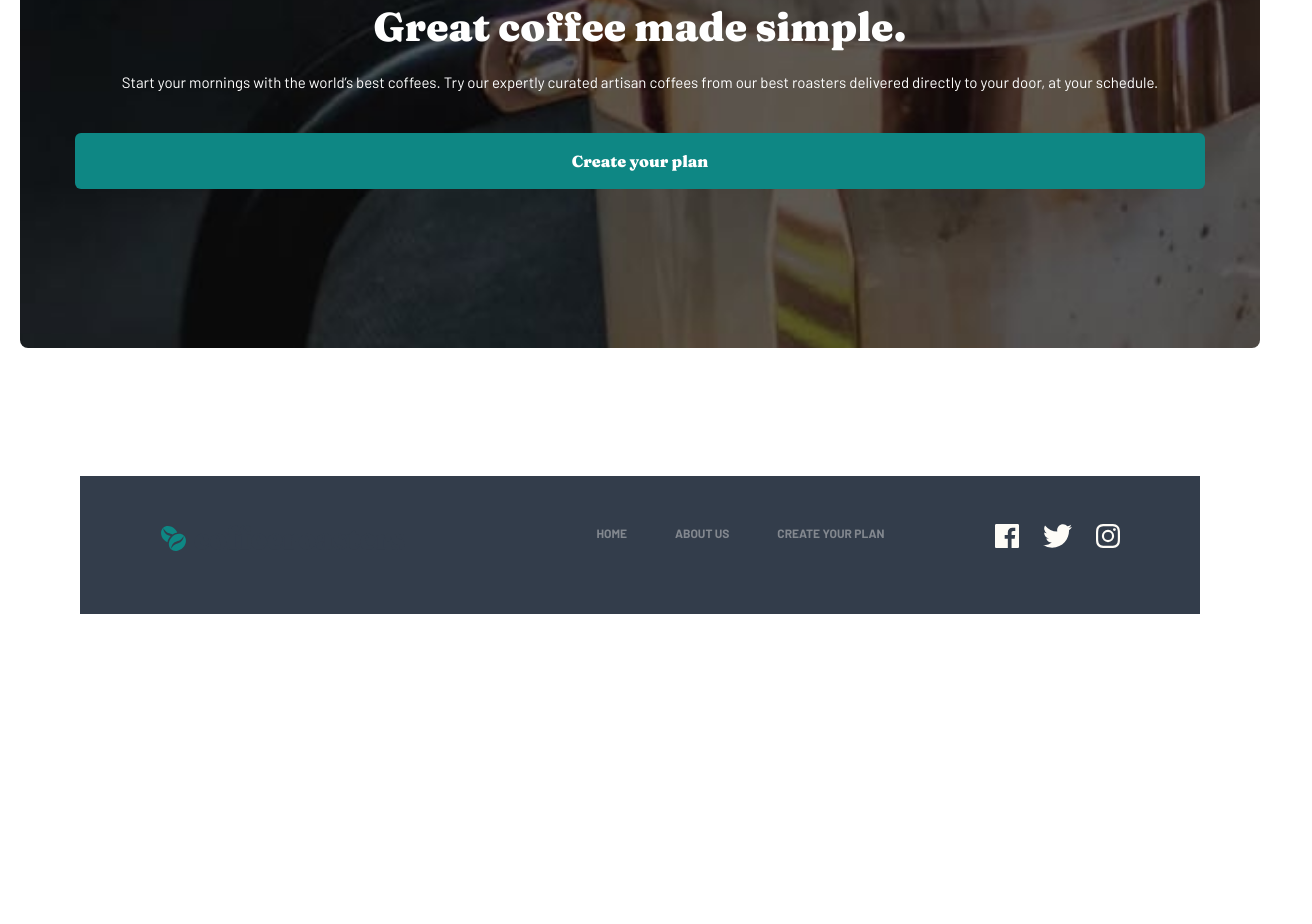
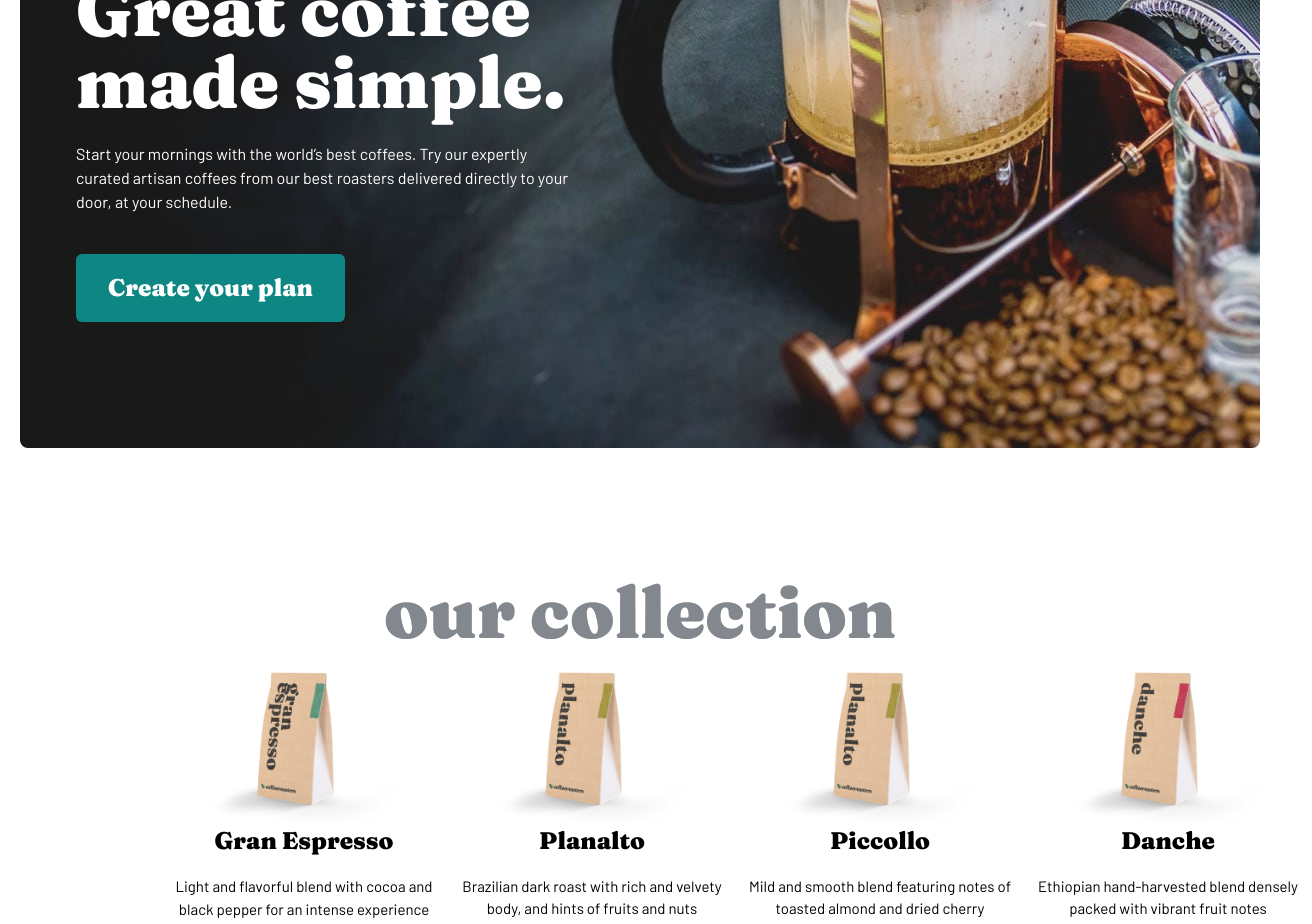
Before and after one commit to AnnaKus5/CoffeeRoasters, a React (Vite) app: page / in a window 1280 px wide. Shown: the part 260-1184 px from the top of the page, 1312 px wide, since content can reach past the window. Before the commit the page ends 922 px from the top, so only its background shows below. Built offline with nearby package versions, Linux system fonts and the light colour scheme.

Commit message:
Style products section

```diff
--- a/src/components/Button.jsx
+++ b/src/components/Button.jsx
@@ -1,5 +1,5 @@
 export default function Button () {
     return (
-        <button className="py-4 mx-[55px] bg-darkCyan rounded-[6px] text-white text-lg font-serif leadtin-6">Create your plan</button>
+        <button className="py-4 px-8 mx-[55px] bg-darkCyan rounded-[6px] text-white text-lg font-serif leadtin-6 sm:ml-0">Create your plan</button>
     )
 }
--- a/src/components/Footer.jsx
+++ b/src/components/Footer.jsx
@@ -3,7 +3,7 @@ import SocialMediaIcons from "./SocialMediaIcons"
 
 export default function Footer() {
     return (
-        <footer className="bg-darkGreyBlue mx-6 mb-12 pt-12 pb-14 md:pb-0 sm:mx-10 sm:mt-10 md:flex md:justify-between md:mx-20">
+        <footer className="bg-darkGreyBlue mx-6 mb-12 pt-12 pb-14 md:pb-0 sm:mx-10 sm:mt-10 md:flex md:justify-between md:mx-20 justify-between">
             <img className="h-5 sm:h-7 mb-12 mx-auto md:mx-20" src="public\images\shared\desktop\logo.svg"></img>
             <Navigation footer={true}/>
             <SocialMediaIcons />
--- a/src/components/HeroSection.jsx
+++ b/src/components/HeroSection.jsx
@@ -4,11 +4,22 @@ import tabletImage from '../../public/images/home/tablet/image-hero-coffeepress.
 import desktopImage from '../../public/images/home/desktop/image-hero-coffeepress.jpg'
 
 export default function HeroSection() {
+
+    const styles = {
+        backgroundMobile: ``
+    }
     return (
-        <div className="grid cols-1 content-center mx-5 mt-10 mb-32 w-82 h-[500px] rounded-lg bg-cover" style={{ backgroundImage: "url(public/images/home/mobile/image-hero-coffeepress.jpg)" }}>
-            <h1 className="font-serif text-text5xl text-white text-center leading-10 mb-6">Great coffee made simple.</h1>
-            <p className="text-white text-center text-[15px] mb-10">Start your mornings with the world’s best coffees. Try our expertly curated artisan coffees from our best roasters delivered directly to your door, at your schedule.</p>
+        <div className="grid cols-1 content-center mx-5 mt-10 mb-32 w-82 h-[500px] rounded-lg bg-cover bg-center
+        bg-[url('../../public/images/home/mobile/image-hero-coffeepress.jpg')]
+        sm:bg-[url('../../public/images/home/tablet/image-hero-coffeepress.jpg')]
+        md:bg-[url('../../public/images/home/desktop/image-hero-coffeepress.jpg')] md:h-[600px]"
+         >
+            <div className="sm:ml-14 sm:w-[400px] md:w-[500px]">
+            <h1 className="font-serif text-text5xl text-white text-center leading-10 mb-6 sm:text-left md:text-text7xl md:leading-[72px]">Great coffee made simple.</h1>
+            <p className="text-white text-center text-[15px] mb-10 sm:text-left md:text-base">Start your mornings with the world’s best coffees. Try our expertly curated artisan coffees from our best roasters delivered directly to your door, at your schedule.</p>
             <Button />
+
+            </div>
         </div>
     )
 }
--- a/src/components/HomePage.jsx
+++ b/src/components/HomePage.jsx
@@ -1,9 +1,11 @@
 import HeroSection from "./HeroSection";
+import ProductsContainer from "./ProductsContainer";
 
 export default function HomePage () {
     return(
         <>
         <HeroSection />
+        <ProductsContainer />
         </>
     )
 }
--- a/src/components/Navigation.jsx
+++ b/src/components/Navigation.jsx
@@ -4,9 +4,9 @@ export default function Navigation ({footer}) {
 
     return (
         <ul className={`${footer ? "text-center mb-12 mx-auto" : "hidden"} sm:flex justify-between w-72`}>
-            <li className={`${footer ? "mb-6 hover:text-lightCream" : ""} text-sm font-sans font-bold text-grey hover:text-black cursor-pointer`}>HOME</li>
-            <li className={`${footer ? "mb-6 hover:text-lightCream" : ""} text-sm font-sans font-bold text-grey hover:text-black cursor-pointer`}>ABOUT US</li>
-            <li className={`${footer ? "hover:text-lightCream" : ""} text-sm font-sans font-bold text-grey hover:text-black cursor-pointer`}>CREATE YOUR PLAN</li>
+            <li className={`${footer ? "mb-6 hover:text-lightCream md:mb-0 md:mt-2" : ""} text-sm font-sans font-bold text-grey hover:text-black cursor-pointer`}>HOME</li>
+            <li className={`${footer ? "mb-6 hover:text-lightCream md:mb-0 md:mt-2" : ""} text-sm font-sans font-bold text-grey hover:text-black cursor-pointer`}>ABOUT US</li>
+            <li className={`${footer ? "hover:text-lightCream md:mt-2" : ""} text-sm font-sans font-bold text-grey hover:text-black cursor-pointer`}>CREATE YOUR PLAN</li>
         </ul>
     )
 }
--- /dev/null
+++ b/src/components/ProductsContainer.jsx
@@ -0,0 +1,19 @@
+import SingleProduct from "./SingleProduct"
+import granEspressoImage from "../../public/images/home/desktop/image-gran-espresso.png"
+import planaltoImage from "../../public/images/home/desktop/image-planalto.png"
+import piccolloImage from "../../public/images/home/desktop/image-planalto.png"
+import dancheImage from "../../public/images/home/desktop/image-danche.png"
+
+export default function ProductsContainer() {
+    return (
+        <section>
+            <h2 className="mb-3 font-serif text-text5xl leading-[72px] text-grey text-center bg-clip-text bg-gradient-to-b from-transparent to-grey sm:text-text7xl sm:mb-6">our collection</h2>
+            <div className="md:flex md:mx-40">
+                <SingleProduct img={granEspressoImage} name="Gran Espresso" description="Light and flavorful blend with cocoa and black pepper for an intense experience"/>
+                <SingleProduct img={planaltoImage} name="Planalto" description="Brazilian dark roast with rich and velvety body, and hints of fruits and nuts" />
+                <SingleProduct img={piccolloImage} name="Piccollo" description="Mild and smooth blend featuring notes of toasted almond and dried cherry " />
+                <SingleProduct img={dancheImage} name="Danche" description="Ethiopian hand-harvested blend densely packed with vibrant fruit notes" />
+            </div>
+        </section>
+    )
+}
--- /dev/null
+++ b/src/components/SingleProduct.jsx
@@ -0,0 +1,11 @@
+export default function SingleProduct({ img, name, description }) {
+    return (
+        <div className="mb-12 sm:flex sm:justify-center md:flex-col">
+            <img src={img} className="w-48 mx-auto sm:m-0 md:mx-auto" alt="" />
+            <div className="w-72 mx-auto sm:m-0">
+                <p className="text-center font-serif text-lg font-bold mb-4 sm:text-left md:text-center">{name}</p>
+                <p className="text-center text-[15px] sm:text-left md:text-center">{description}</p>
+            </div>
+        </div>
+    )
+}
--- a/tailwind.config.js
+++ b/tailwind.config.js
@@ -12,7 +12,9 @@ module.exports = {
     fontSize: {
       sm: "12px",
       base: "16px",
-      text5xl: "40px"
+      lg: "24px",
+      text5xl: "40px",
+      text7xl: "72px"
     },
     fontFamily: {
       'sans': ['Barlow', "sans-serif"],
@@ -25,7 +27,8 @@ module.exports = {
       "darkGreyBlue": "#333D4B",
       "paleOrange": "#FDD6BA",
       "lightCream": "#FEFCF7",
-      "grey": "#83888F"
+      "grey": "#83888F",
+      "transparent": "transparent"
     },
     extend: {},
   },
```
